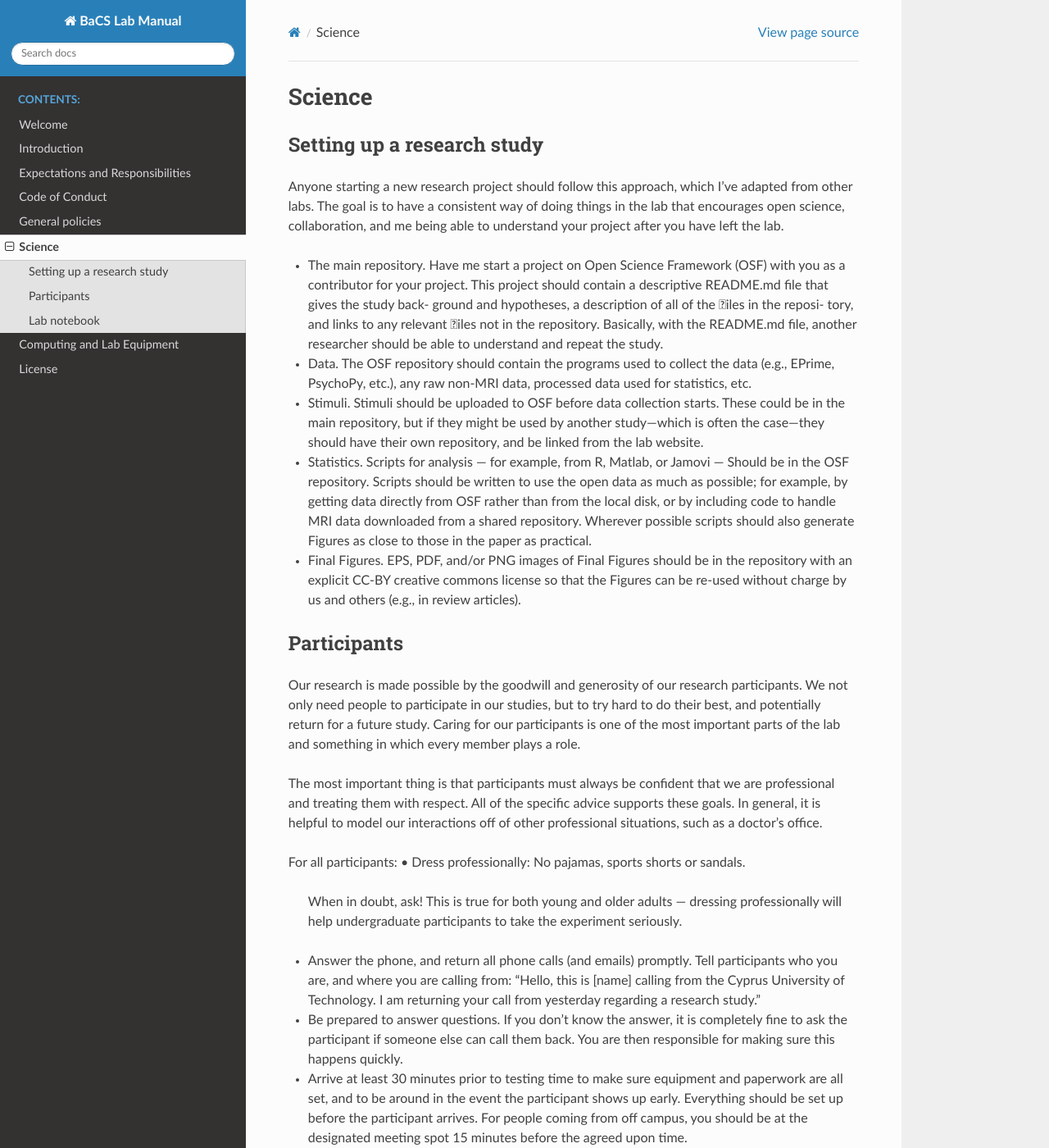
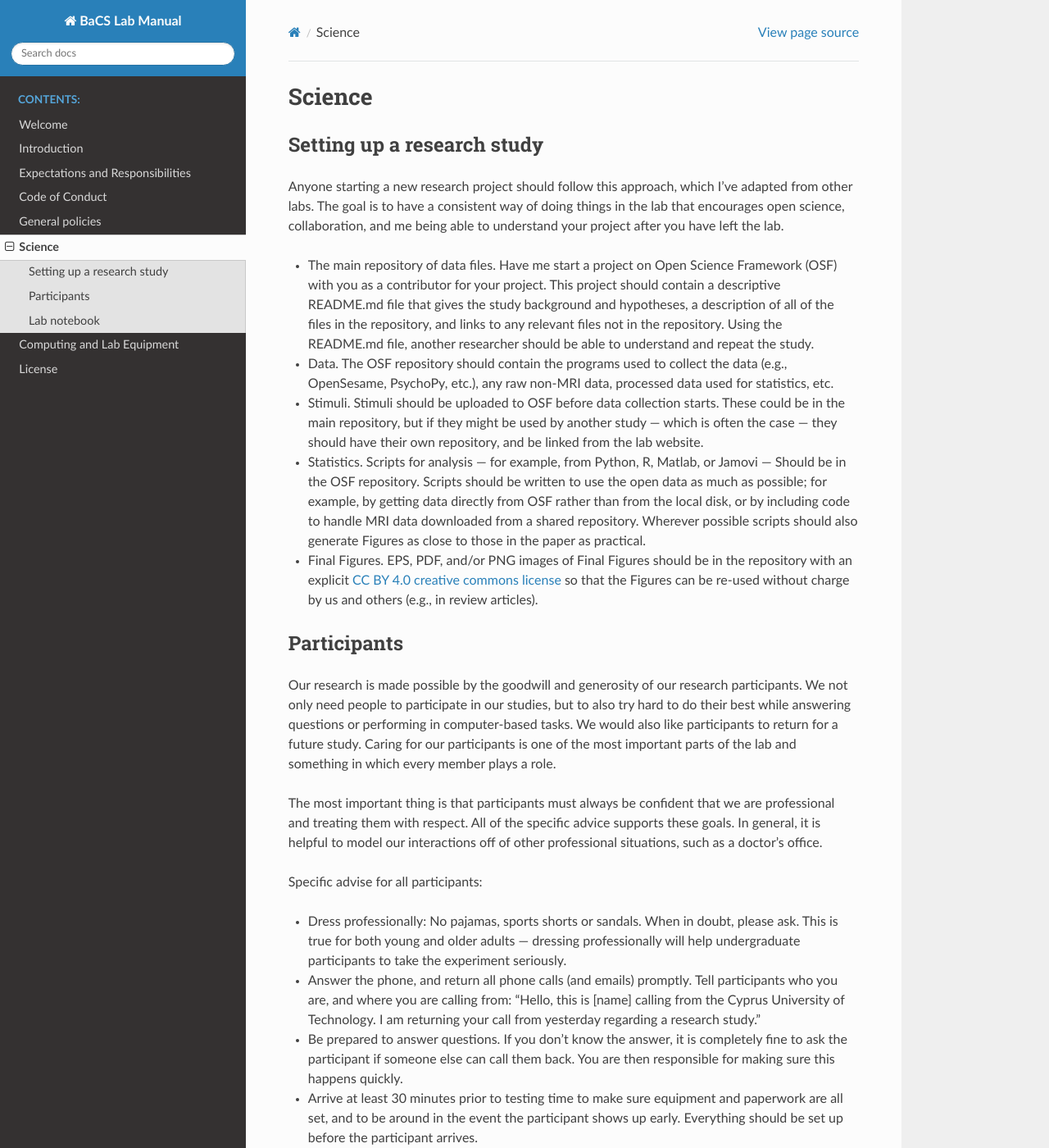
Before and after one commit to nkonstantinou/BaCS_lab_manual, a Sphinx documentation site: the page built from source/science.rst, in a window 1280 px wide and 1400 px high. Shown: the whole window at 82% size. Built offline with Sphinx 7.4.7 and the Read the Docs theme 2.0.0, drawn with Linux system fonts in a browser that asks for light colours.

Commit message:
Update science.rst

```diff
--- a/source/science.rst
+++ b/source/science.rst
@@ -1,33 +1,35 @@
 Science
-=================================
+=========
 
 Setting up a research study
-----------------------------
+-------------------------------
 Anyone starting a new research project should follow this approach,
 which I’ve adapted from other labs.
 The goal is to have a consistent way of doing things in the lab that encourages
-open science, collaboration, and me being able to understand your project after you have left the lab.
+open science, collaboration, and me being able to understand your project
+after you have left the lab.
 
-• The main repository.
+• The main repository of data files.
   Have me start a project on Open Science Framework (OSF)
   with you as a contributor for your project.
   This project should contain a descriptive README.md
-  file that gives the study back- ground and hypotheses,
-  a description of all of the 􏰀iles in the reposi- tory,
-  and links to any relevant 􏰀iles not in the repository.
-  Basically, with the README.md file, another researcher
+  file that gives the study background and hypotheses,
+  a description of all of the files in the repository,
+  and links to any relevant files not in the repository.
+  Using the README.md file, another researcher
   should be able to understand and repeat the study.
 • Data.
   The OSF repository should contain the programs used to
-  collect the data (e.g., EPrime, PsychoPy, etc.),
+  collect the data (e.g., OpenSesame, PsychoPy, etc.),
   any raw non-MRI data, processed data used for statistics, etc.
 • Stimuli.
   Stimuli should be uploaded to OSF before data collection starts.
   These could be in the main repository, but if they might be used
-  by another study—which is often the case—they should have their own repository,
+  by another study — which is often the case —
+  they should have their own repository,
   and be linked from the lab website.
 • Statistics.
-  Scripts for analysis — for example, from R, Matlab, or Jamovi —
+  Scripts for analysis — for example, from Python, R, Matlab, or Jamovi —
   Should be in the OSF repository.
   Scripts should be written to use the open data as much as possible;
   for example, by getting data directly from OSF rather than from
@@ -37,58 +39,74 @@ open science, collaboration, and me being able to understand your project after
   to those in the paper as practical.
 • Final Figures.
   EPS, PDF, and/or PNG images of Final Figures should be in the
-  repository with an explicit CC-BY creative commons license so that
-  the Figures can be re-used without charge by us and others (e.g., in review articles).
+  repository with an explicit
+  `CC BY 4.0 creative commons license <https://creativecommons.org/licenses/by/4.0/>`_
+  so that the Figures can be re-used without charge
+  by us and others (e.g., in review articles).
 
 
 Participants
--------------
-Our research is made possible by the goodwill and generosity of our research participants.
-We not only need people to participate in our studies, but to try hard to do their best,
-and potentially return for a future study.
-Caring for our participants is one of the most important parts of the lab and something
-in which every member plays a role.
+---------------
+Our research is made possible by the goodwill
+and generosity of our research participants.
+We not only need people to participate in our studies,
+but to also try hard to do their best while answering questions or
+performing in computer-based tasks.
+We would also like participants to return for a future study.
+Caring for our participants is one of the most important parts
+of the lab and something in which every member plays a role.
 
 The most important thing is that participants must always be confident that
 we are professional and treating them with respect.
 All of the specific advice supports these goals.
-In general, it is helpful to model our interactions off of other professional situations,
-such as a doctor’s office.
+In general, it is helpful to model our interactions off
+of other professional situations, such as a doctor’s office.
 
-For all participants:
-• Dress professionally: No pajamas, sports shorts or sandals.
-  When in doubt, ask! This is true for both young and older adults —
-  dressing professionally will help undergraduate participants to take the experiment seriously.
-• Answer the phone, and return all phone calls (and emails) promptly.
+Specific advise for all participants:
+
+* Dress professionally: No pajamas, sports shorts or sandals.
+  When in doubt, please ask.
+  This is true for both young and older adults —
+  dressing professionally will help undergraduate participants
+  to take the experiment seriously.
+* Answer the phone, and return all phone calls
+  (and emails) promptly.
   Tell participants who you are, and where you are calling from:
   “Hello, this is [name] calling from the Cyprus University of Technology.
   I am returning your call from yesterday regarding a research study.”
-• Be prepared to answer questions.
+* Be prepared to answer questions.
   If you don’t know the answer, it is completely fine to ask the participant
   if someone else can call them back.
   You are then responsible for making sure this happens quickly.
-• Arrive at least 30 minutes prior to testing time to make sure equipment and paperwork are all set,
+* Arrive at least 30 minutes prior to testing time to make sure
+  equipment and paperwork are all set,
   and to be around in the event the participant shows up early.
   Everything should be set up before the participant arrives.
-  For people coming from off campus,
-  you should be at the designated meeting spot 15 minutes before the agreed upon time.
-• Always use a title (Dr./Ms./Mr.) and a participant’s last name when addressing them.
+* Always use a title (Dr./Ms./Mr.) and a participant’s last name
+  when addressing them.
   If you aren’t sure how to pronounce their name, ask them.
 
-We can also help participants feel more at ease by being thoughtful about the language we use.
-For example, participating in a “research study” is more friendly than being a “subject” in an “experiment”.
+We can also help participants feel more at ease by being
+thoughtful about the language we use.
+For example, participating in a “research study” is more friendly
+than being a “subject” in an “experiment”.
 
-Some participants are involved in multiple studies, and they may lose track of which person
+Some participants are involved in multiple studies,
+and they may lose track of which person
 is associated with which study.
-Make sure to remind participants you are calling or emailing where you calling from,
+Make sure to remind participants you are calling
+or emailing where you calling from,
 and clarify the location for testing when the time comes.
 
-Refer to the lab wiki for specific information on recruiting, scheduling, and testing participants.
+Refer to the lab wiki for specific information on recruiting,
+scheduling, and testing participants.
 
 Lab notebook
 -------------
-Anyone conducting an independent research project should have a lab notebook for keeping track
+Anyone conducting an independent research project
+should have a lab notebook for keeping track
 of discussions, experiments, and taking notes.
-You may also want to use an electronic notebook (e.g., Microsoft OneNote, Evernote)
+You may also want to use an electronic notebook
+(e.g., Microsoft OneNote, Evernote)
 as your primary lab notebook, or to supplement a paper copy.
 The important thing is that you are keeping notes, and they are in one place.
```
